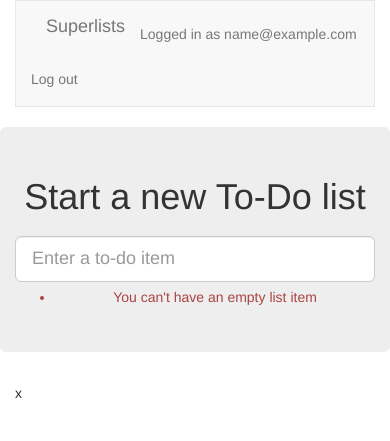
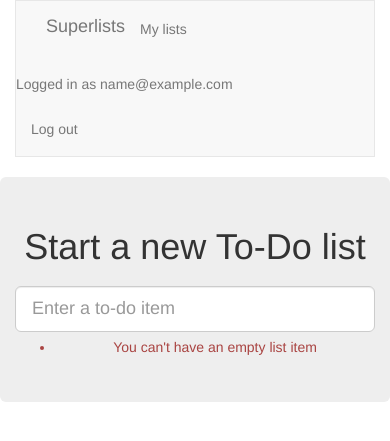
Before and after one commit to nezouse/django_the-testing-goat, a Django app: page /lists/new in a window 390 px wide. Shown: the top 441 px of the page. Run offline with Django 3.2, Linux system fonts and the light colour scheme; the visitor is signed in with stand-in values (Sample User, id 1); some libraries are stand-ins or nearby versions.

Commit message:
Url, placeholder view, and first-cut templates for my_lists

```diff
--- a/lists/models.py
+++ b/lists/models.py
@@ -13,4 +13,6 @@ class Item(models.Model):
     list = models.ForeignKey(List, default=None)
 
     class Meta:
+        ordering: ('id')
+        order_with_respect_to = 'list'
         unique_together = ('list', 'text')
--- a/lists/templates/base.html
+++ b/lists/templates/base.html
@@ -16,6 +16,9 @@
       <div class="container-fluid">
         <a class="navbar-brand" href="/">Superlists</a>
         {% if user.email %}
+        <ul class="nav navbar-nav navbar-left">
+          <li><a hred="{% url 'my_lists' user.email %}">My lists</a></li>
+        </ul>
         <ul class="nav navbar-nav navbar-right">
           <li class="navbar-text">Logged in as {{ user.email }}</li>
           <li><a href="{% url 'logout' %}">Log out</a></li>
@@ -48,6 +51,7 @@
       <div class="col-md-6 col-md-offset-3 jumbotron">
         <div class="text-center">
           <h1>{% block header_text %} {% endblock %}</h1>
+          {% block list_form %}
           <form method="POST" action="{% block form_action %} {% endblock %}">
             {{ form.text }}
             {% csrf_token %}
@@ -57,6 +61,7 @@
             </div>
             {% endif %}
           </form>
+          {% endblock %}
         </div>
       </div>
     </div>
@@ -67,7 +72,14 @@
         {% endblock %}
       </div>
     </div>
-    x
+
+    <div class="row">
+      <div class="col-md-6 col-md-offset-3">
+        {% block extra_content %}
+        {% endblock %}
+      </div>
+    </div>
+
   </div>
 
   <script src="/static/jquery-3.4.0.min.js"></script>
--- a/lists/urls.py
+++ b/lists/urls.py
@@ -4,4 +4,5 @@ from lists import views
 urlpatterns = [
     url(r'^new$', views.new_list, name='new_list'),
     url(r'^(\d+)/$', views.view_list, name='view_list'),
+    url(r'^users/(.+)/$', views.my_lists, name='my_lists'),
 ]
--- a/lists/views.py
+++ b/lists/views.py
@@ -31,3 +31,7 @@ def view_list(request, list_id):
             form.save()
             return redirect(list_)
     return render(request, 'list.html', {'list': list_, 'form': form})
+
+
+def my_lists(request, email):
+    return render(request, 'my_lists.html')
```
Also changed, not shown: lists/templates/my_lists.html (added, +14 -0 lines), lists/tests/test_views.py (+7 -0 lines), lists/migrations/0006_auto_20190422_1235.py (added).
